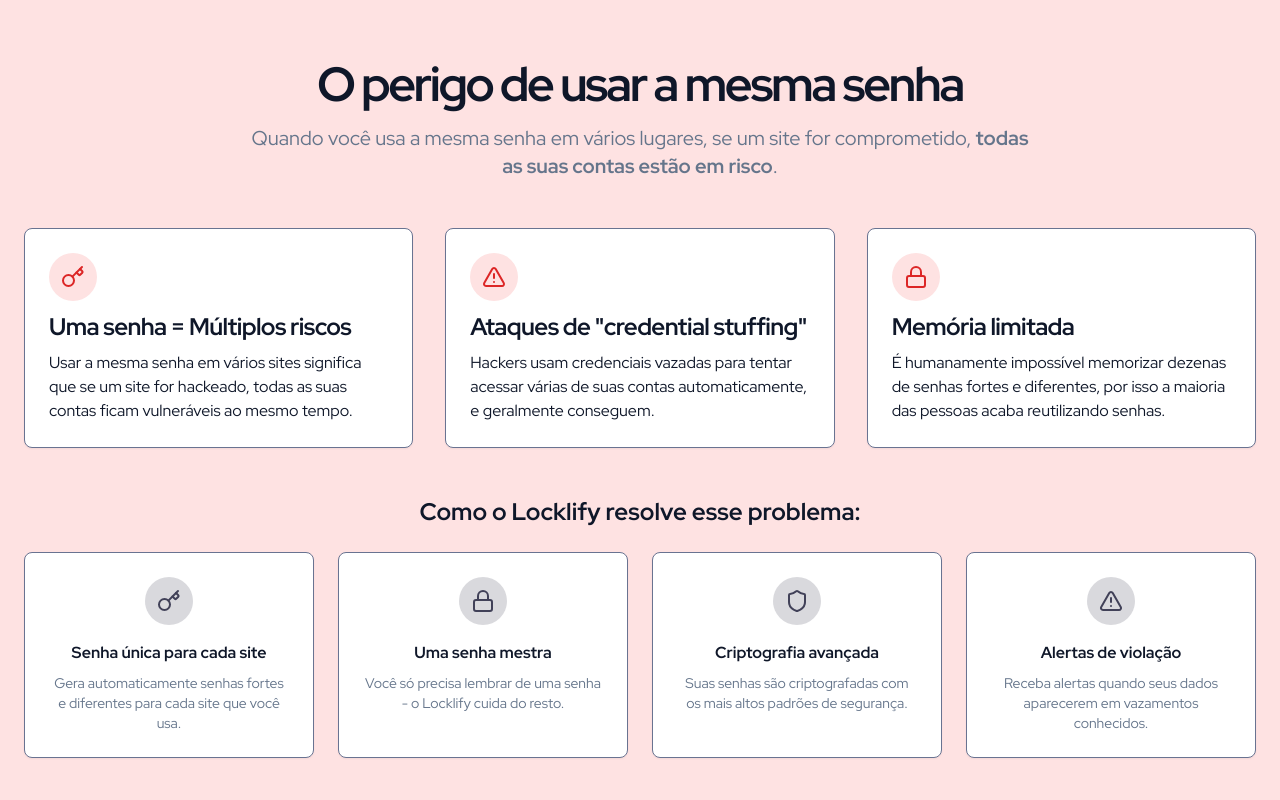
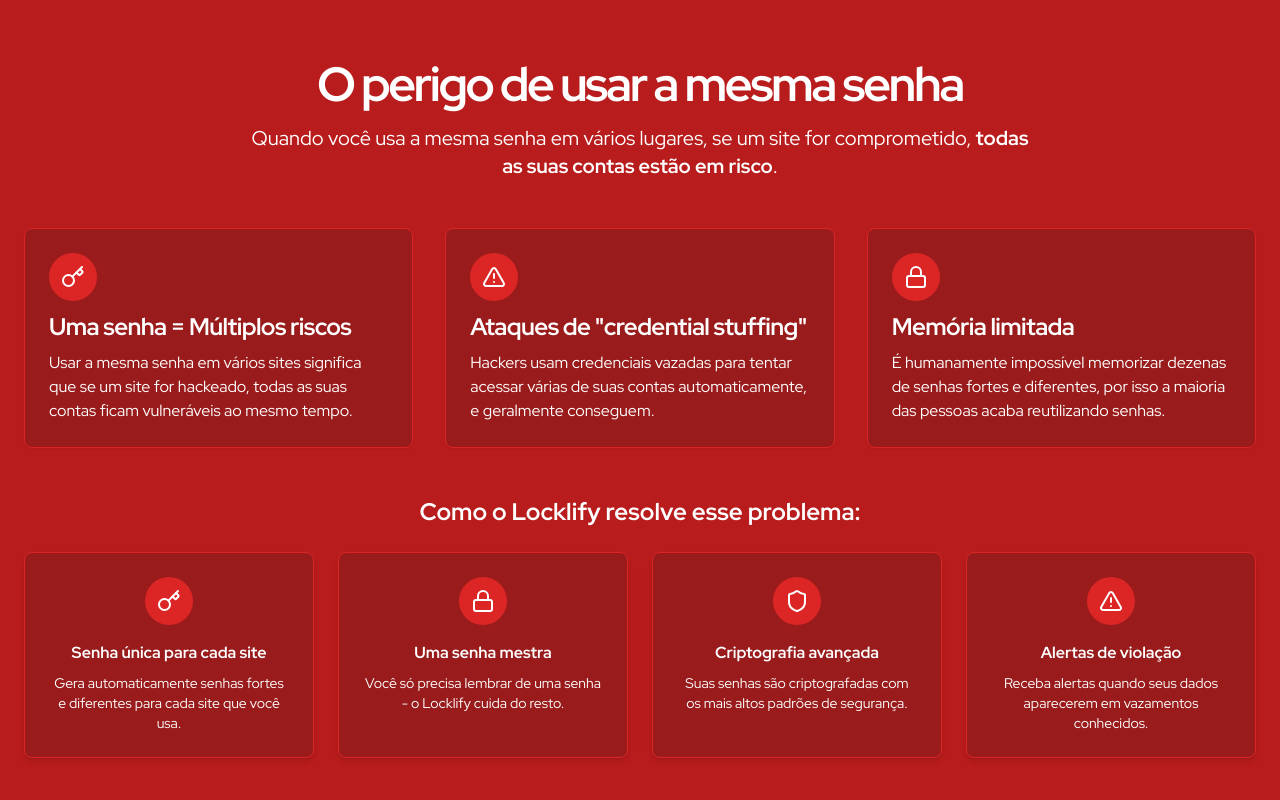
Before and after one commit to aluizio-n/locklify-front, a React (Vite) app: page /landing in a window 1280 px wide. Shown: the part 920-1720 px from the top of the page. Built offline with nearby package versions, Linux system fonts and the light colour scheme.

Commit message:
Fix: Darken the "Password Security Risk" section
Darken the background color of the "Password Security Risk" section.

```diff
--- a/src/pages/Landing.tsx
+++ b/src/pages/Landing.tsx
@@ -89,22 +89,22 @@ const Landing = () => {
       </section>
 
       {/* Password Security Risk Section */}
-      <section className="w-full py-12 md:py-24 bg-red-100">
+      <section className="w-full py-12 md:py-24 bg-red-700 text-white">
         <div className="container px-4 md:px-6 mx-auto">
           <div className="text-center mb-12">
             <h2 className="text-3xl font-bold tracking-tighter sm:text-4xl md:text-5xl mb-4">
               O perigo de usar a mesma senha
             </h2>
-            <p className="max-w-[800px] mx-auto text-muted-foreground md:text-xl">
+            <p className="max-w-[800px] mx-auto md:text-xl">
               Quando você usa a mesma senha em vários lugares, se um site for comprometido, <span className="font-semibold">todas as suas contas estão em risco</span>.
             </p>
           </div>
 
           <div className="grid gap-8 md:grid-cols-3">
-            <Card className="bg-white">
+            <Card className="bg-red-800 text-white border-red-600">
               <CardHeader className="pb-3">
-                <div className="w-12 h-12 rounded-full bg-red-100 flex items-center justify-center mb-2">
-                  <Key className="h-6 w-6 text-red-600" />
+                <div className="w-12 h-12 rounded-full bg-red-600 flex items-center justify-center mb-2">
+                  <Key className="h-6 w-6 text-white" />
                 </div>
                 <CardTitle>Uma senha = Múltiplos riscos</CardTitle>
               </CardHeader>
@@ -113,10 +113,10 @@ const Landing = () => {
               </CardContent>
             </Card>
 
-            <Card className="bg-white">
+            <Card className="bg-red-800 text-white border-red-600">
               <CardHeader className="pb-3">
-                <div className="w-12 h-12 rounded-full bg-red-100 flex items-center justify-center mb-2">
-                  <AlertTriangle className="h-6 w-6 text-red-600" />
+                <div className="w-12 h-12 rounded-full bg-red-600 flex items-center justify-center mb-2">
+                  <AlertTriangle className="h-6 w-6 text-white" />
                 </div>
                 <CardTitle>Ataques de "credential stuffing"</CardTitle>
               </CardHeader>
@@ -125,10 +125,10 @@ const Landing = () => {
               </CardContent>
             </Card>
 
-            <Card className="bg-white">
+            <Card className="bg-red-800 text-white border-red-600">
               <CardHeader className="pb-3">
-                <div className="w-12 h-12 rounded-full bg-red-100 flex items-center justify-center mb-2">
-                  <Lock className="h-6 w-6 text-red-600" />
+                <div className="w-12 h-12 rounded-full bg-red-600 flex items-center justify-center mb-2">
+                  <Lock className="h-6 w-6 text-white" />
                 </div>
                 <CardTitle>Memória limitada</CardTitle>
               </CardHeader>
@@ -141,36 +141,36 @@ const Landing = () => {
           <div className="mt-12 text-center">
             <h3 className="text-2xl font-bold mb-4">Como o Locklify resolve esse problema:</h3>
             <div className="grid gap-6 md:grid-cols-2 lg:grid-cols-4 mt-6">
-              <div className="bg-white p-6 rounded-lg shadow-sm border">
-                <div className="w-12 h-12 rounded-full bg-primary/20 flex items-center justify-center mx-auto mb-4">
-                  <Key className="h-6 w-6 text-primary" />
+              <div className="bg-red-800 p-6 rounded-lg shadow-md border border-red-600">
+                <div className="w-12 h-12 rounded-full bg-red-600 flex items-center justify-center mx-auto mb-4">
+                  <Key className="h-6 w-6 text-white" />
                 </div>
                 <h4 className="font-semibold mb-2">Senha única para cada site</h4>
-                <p className="text-sm text-muted-foreground">Gera automaticamente senhas fortes e diferentes para cada site que você usa.</p>
+                <p className="text-sm">Gera automaticamente senhas fortes e diferentes para cada site que você usa.</p>
               </div>
 
-              <div className="bg-white p-6 rounded-lg shadow-sm border">
-                <div className="w-12 h-12 rounded-full bg-primary/20 flex items-center justify-center mx-auto mb-4">
-                  <Lock className="h-6 w-6 text-primary" />
+              <div className="bg-red-800 p-6 rounded-lg shadow-md border border-red-600">
+                <div className="w-12 h-12 rounded-full bg-red-600 flex items-center justify-center mx-auto mb-4">
+                  <Lock className="h-6 w-6 text-white" />
                 </div>
                 <h4 className="font-semibold mb-2">Uma senha mestra</h4>
-                <p className="text-sm text-muted-foreground">Você só precisa lembrar de uma senha - o Locklify cuida do resto.</p>
+                <p className="text-sm">Você só precisa lembrar de uma senha - o Locklify cuida do resto.</p>
               </div>
 
-              <div className="bg-white p-6 rounded-lg shadow-sm border">
-                <div className="w-12 h-12 rounded-full bg-primary/20 flex items-center justify-center mx-auto mb-4">
-                  <Shield className="h-6 w-6 text-primary" />
+              <div className="bg-red-800 p-6 rounded-lg shadow-md border border-red-600">
+                <div className="w-12 h-12 rounded-full bg-red-600 flex items-center justify-center mx-auto mb-4">
+                  <Shield className="h-6 w-6 text-white" />
                 </div>
                 <h4 className="font-semibold mb-2">Criptografia avançada</h4>
-                <p className="text-sm text-muted-foreground">Suas senhas são criptografadas com os mais altos padrões de segurança.</p>
+                <p className="text-sm">Suas senhas são criptografadas com os mais altos padrões de segurança.</p>
               </div>
 
-              <div className="bg-white p-6 rounded-lg shadow-sm border">
-                <div className="w-12 h-12 rounded-full bg-primary/20 flex items-center justify-center mx-auto mb-4">
-                  <AlertTriangle className="h-6 w-6 text-primary" />
+              <div className="bg-red-800 p-6 rounded-lg shadow-md border border-red-600">
+                <div className="w-12 h-12 rounded-full bg-red-600 flex items-center justify-center mx-auto mb-4">
+                  <AlertTriangle className="h-6 w-6 text-white" />
                 </div>
                 <h4 className="font-semibold mb-2">Alertas de violação</h4>
-                <p className="text-sm text-muted-foreground">Receba alertas quando seus dados aparecerem em vazamentos conhecidos.</p>
+                <p className="text-sm">Receba alertas quando seus dados aparecerem em vazamentos conhecidos.</p>
               </div>
             </div>
           </div>
```
